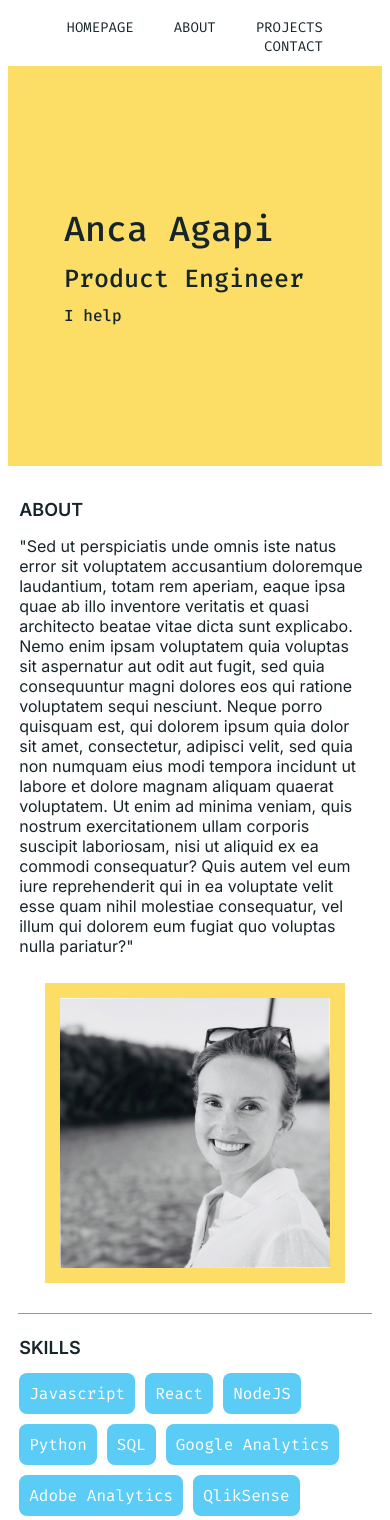
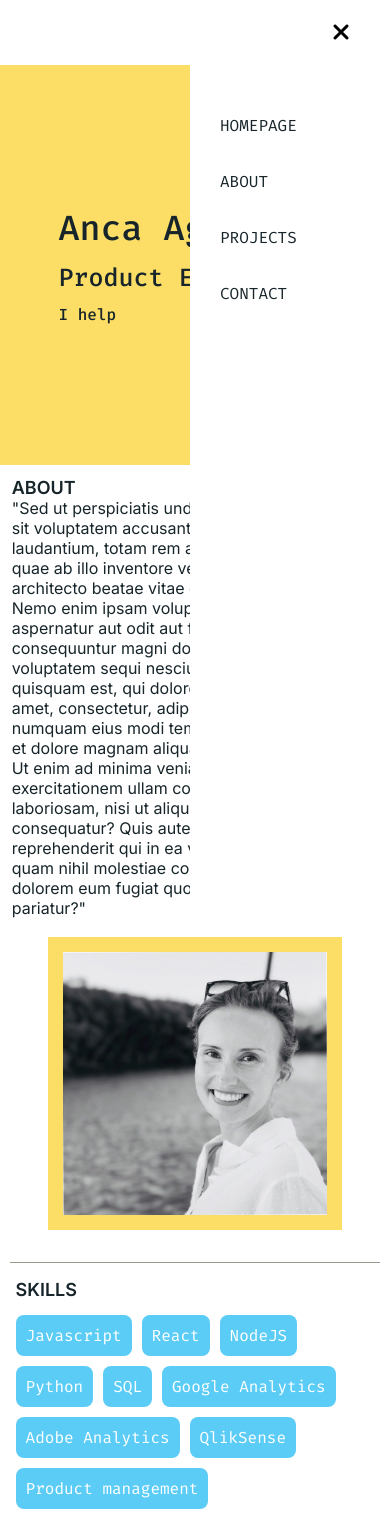
Before and after one commit to ancaagp/portfolio, a React (Create React App) app: page / in a window 390 px wide. Shown: the top 1520 px of the page. Built offline with nearby package versions, Linux system fonts and the light colour scheme.

Commit message:
added mobile responsive navbar

```diff
--- a/public/index.html
+++ b/public/index.html
@@ -7,6 +7,8 @@
     <link rel="preconnect" href="https://fonts.googleapis.com">
     <link rel="preconnect" href="https://fonts.gstatic.com" crossorigin>
     <link href="https://fonts.googleapis.com/css2?family=Fira+Code:wght@400;500;600&family=Inter:wght@300;400;600;700;800;900&family=JetBrains+Mono&family=Special+Elite&display=swap" rel="stylesheet">
+
+    <link rel="stylesheet" href="https://cdnjs.cloudflare.com/ajax/libs/font-awesome/6.4.0/css/all.min.css" integrity="sha512-iecdLmaskl7CVkqkXNQ/ZH/XLlvWZOJyj7Yy7tcenmpD1ypASozpmT/E0iPtmFIB46ZmdtAc9eNBvH0H/ZpiBw==" crossorigin="anonymous" referrerpolicy="no-referrer" />
 
 
     <meta name="viewport" content="width=device-width, initial-scale=1" />
--- a/src/App.js
+++ b/src/App.js
@@ -8,7 +8,7 @@ import './style.css';
 
 function App () {
     return (
-        <div>
+        <div className="main-container">
             <Navigation />
             <Homepage />
             <About />
--- a/src/components/About.js
+++ b/src/components/About.js
@@ -1,5 +1,6 @@
 import React from 'react';
 import anca_img from '../images/aa_li.jpeg';
+import '../style.css';
 
 function About () {
     return (
--- a/src/components/Homepage.js
+++ b/src/components/Homepage.js
@@ -1,5 +1,6 @@
-import React, { useEffect, useState } from 'react';
+import React from 'react';
 import Typewriter from '../utils/Typewriter';
+import '../style.css';
 
 function Homepage () {
     return (
--- a/src/components/Navigation.js
+++ b/src/components/Navigation.js
@@ -1,12 +1,31 @@
-import React from 'react';
+import React, { useState } from 'react';
 import { Link } from "react-scroll";
 
+
 function Navigation () {
+
+    const [showNavbar, setShowNavbar] = useState(false)
+
+    const handleShowNavbar = () => {
+      setShowNavbar(!showNavbar)
+    }
+
     return (
             <nav className="navbar">
+                {/* hamburger icon */}
+                <div id="mobile-nav" onClick={handleShowNavbar}>
+                    <i
+                        id="bars"
+                        className={ showNavbar ? "fas fa-bars" : "fas fa-times" }>
+                    </i>
+                </div>
                 <ul className="nav-menu">
-                <li>
+                    <li
+                        id="nav-menu-elements"
+                        onClick={handleShowNavbar}
+                        className={showNavbar ? "#nav-menu-elements active" : "#nav-menu-elements"}>
                         <Link
+                            onClick={handleShowNavbar}
                             activeClass="active"
                             to="homepage"
                             spy={true}
@@ -15,6 +34,7 @@ function Navigation () {
                                 Homepage
                         </Link>
                         <Link
+                            // onClick={handleShowNavbar}
                             activeClass="active"
                             to="about"
                             spy={true}
@@ -23,6 +43,7 @@ function Navigation () {
                                 About
                         </Link>
                         <Link
+                            onClick={handleShowNavbar}
                             activeClass="active"
                             to="projects"
                             spy={true}
@@ -31,6 +52,7 @@ function Navigation () {
                                 Projects
                         </Link>
                         <Link
+                            onClick={handleShowNavbar}
                             activeClass="active"
                             to="contact"
                             spy={true}
@@ -40,7 +62,6 @@ function Navigation () {
                         </Link>
                     </li>
                 </ul>
-
             </nav>
     )
 }
--- a/src/style.css
+++ b/src/style.css
@@ -1,20 +1,157 @@
 * {
+    padding: 0;
+    margin: 0;
 	box-sizing: border-box;
     /* color: #17252A; */
     /* font-family: 'Inter', sans-serif; */
     /* background-color: rgb(251, 251, 251); */
 }
 
+li {
+    list-style-type: none;
+}
+
+.main-container {
+    /* margin: 0 10vw; */
+}
+
 
  /* NAVIGATION MENU */
 
+/* .nav-menu li {
+    display: flex;
+    text-align: right;
+    justify-content: flex-end;
+    flex-direction: column;
+    margin-top: 10px;
+	text-transform: uppercase;
+}
+
+.nav-menu a {
+	color: #17252A;
+    text-decoration: none;
+    padding: 10px 20px;
+    font-family: 'Fira Code', monospace;
+    font-size: 16px;
+}
+
+.nav-menu a:hover {
+    cursor: pointer;
+} */
+
 
 .navbar {
+    background-color: white;
+    display: flex;
+    padding: 20px 40px;
+    justify-content: flex-end;
+    position: sticky;
+    top: 0;
+    z-index: 1;
+	text-transform: uppercase;
+    cursor: pointer;
+}
+
+#nav-menu-elements {
+    display: flex;
+    align-items: center;
+    justify-content: center;
+
+}
+
+#nav-menu-elements a {
+    /* padding: 0 20px; */
+    position: relative;
+    color: #17252A;
+    text-decoration: none;
+    padding: 10px 20px;
+    font-family: 'Fira Code', monospace;
+    font-size: 16px;
+
+}
+
+/* Hover effect */
+
+#nav-menu-elements a:hover,
+#nav-menu-elements a.active {
+    color: #72787a;
+    transition: 0.3s;
+}
+
+
+
+
+/*
+#nav-menu-elements a:hover {
+    cursor: pointer;
+} */
+
+/* ------------------------ */
+
+
+#mobile-nav {
+    display: none;
+}
+
+#mobile-nav i {
+    color: black;
+}
+
+/* .nav-menu-mobile {
+    display: flex;
+    align-items: center;
+    justify-content: center;
+    padding: 20px 80px;
+}
+
+.nav-menu-mobile a {
+    padding: 0 20px;
+    position: relative;
+} */
+
+@media screen and (max-width: 700px) {
+    #nav-menu-elements {
+        display: flex;
+        flex-direction: column;
+        align-items: flex-start;
+        justify-content: flex-start;
+        position: fixed;
+        top: 65px;
+        right: 0px;
+        width: 200px;
+        height: 100vh;
+        background-color: white;
+        padding: 40px 0 0 10px;
+        transition: 0.3s ease-in-out;
+        z-index: 1;
+    }
+
+    #nav-menu-elements.active {
+        right: -300px;
+    }
+
+    #nav-menu-elements a {
+        margin-bottom: 15px;
+    }
+
+    #mobile-nav {
+        display: block;
+    }
+
+    #mobile-nav i {
+        font-size: 24px;
+    }
+
+}
+
+
+/* .navbar {
 	padding: 10px 15px;
 	text-transform: uppercase;
 	display: block;
     text-align: right;
  }
+
 
 ul {
     margin: 0;
@@ -27,22 +164,21 @@ a {
     text-decoration: none;
     padding: 10px 20px;
     font-family: 'Fira Code', monospace;
-    font-size: 14px;
+    font-size: 16px;
 }
 
 a:hover {
-	/* color: #5bccf6; */
     cursor: pointer;
 }
 
 .navbar ul li:last-child {
     margin-right: 7%;
-  }
+  }  */
 
 
 /* Underline fill in navigation menu items */
 
-nav ul li a,
+/* nav ul li a,
 nav ul li a:after,
 nav ul li a:before {
   transition: all .5s;
@@ -52,7 +188,8 @@ nav.navbar ul li a {
   position: relative;
 }
 
-nav.navbar ul li a:after {
+nav.navbar ul li a:after,
+nav.navbar ul li a.active:after {
   position: absolute;
   bottom: 0;
   left: 0;
@@ -65,84 +202,38 @@ nav.navbar ul li a:after {
   height: 5px;
 }
 
-nav.navbar ul li a:hover:after {
+nav.navbar ul li a:hover:after,
+nav.navbar ul li a.active:after {
   width: 70%;
+} */
+
+
+/* MOBILE NAV */
+
+/* #mobile-nav {
+    display: none;
 }
 
+#mobile-nav i {
+    color: white;
+}
+
+@media screen and (max-width: 700px) {
+    .nav-menu {
+        display: flex;
+        flex-direction: column;
+        align-items: flex-start;
+        justify-content: flex-start;
+        position: fixed;
+    }
+} */
+
+/* //////////////////////////// */
 
 h1 {
     font-weight: 600;
     font-size: 18px;
 }
-
-
-    /* display: flex;
-    justify-content: space-between;
-    align-items: center;
-    padding: 1rem 1.5rem; */
-
-
-/* .hamburger {
-    display: none;
-}
-
-.bar {
-    display: block;
-    width: 25px;
-    height: 3px;
-    margin: 5px auto;
-    -webkit-transition: all 0.3s ease-in-out;
-    transition: all 0.3s ease-in-out;
-    background-color: #101010;
-}
-
-.nav-menu {
-    display: flex;
-    justify-content: space-between;
-    align-items: center;
-} */
-
-/* =================================
-  Media Queries
-==================================== */
-
-/*
-@media (min-width: 769px) {
-	.navbar{
-		display: flex;
-	}
-
-} */
-/*
-@media only screen and (max-width: 768px) {
-    .nav-menu {
-        position: fixed;
-        left: -100%;
-        top: 5rem;
-        flex-direction: column;
-        background-color: #fff;
-        width: 100%;
-        border-radius: 10px;
-        text-align: center;
-        transition: 0.3s;
-        box-shadow:
-            0 10px 27px rgba(0, 0, 0, 0.05);
-    }
-
-    .nav-menu.active {
-        left: 0;
-    }
-
-    a {
-        margin: 2.5rem 0;
-    }
-
-    .hamburger {
-        display: block;
-        cursor: pointer;
-    }
-
-} */
 
 
 
@@ -202,7 +293,7 @@ span {
     align-items: center;
     /* justify-content: space-around; */
     flex-direction: column;
-    margin: 10px 0px;
+    margin: 3vw;
     font-family: 'Inter', sans-serif;
     color: #17252A;
 
@@ -210,13 +301,14 @@ span {
 
 .about-me {
     flex: 2;
-    margin: 3%;
+    /* margin: 3%; */
 }
 
 .profile-image-container {
     flex: 1;
     display: flex;
     justify-content: center;
+    margin: 5vw 0 0 0;
 }
 
 .profile-image {
@@ -226,6 +318,13 @@ span {
     margin-bottom: 20px;
 }
 
+.skills-edu-section {
+    display: flex;
+    margin: 4vw;
+    flex-direction: column;
+    font-family: 'Inter', sans-serif;
+    color: #17252A;
+}
 
 .skills-title {
     margin-bottom: 15px;
@@ -235,13 +334,7 @@ span {
     margin-bottom: 15px;
 }
 
-.skills-edu-section {
-    margin: 3%;
-    display: flex;
-    flex-direction: column;
-    font-family: 'Inter', sans-serif;
-    color: #17252A;
-}
+
 
 
 .skills {
@@ -300,24 +393,73 @@ span {
 
 @media (min-width: 780px) {
 
+    /* .nav-menu li {
+        display: flex;
+        flex-direction: row;
+    }
+
+    .navbar ul li:last-child {
+        margin-right: 7%;
+    } */
+
     .navbar {
         /* Sticky navbar */
-        background-color: white;
+        /* background-color: white;
         position: sticky;
         top: 0;
-        z-index: 1;
-     }
+        z-index: 1; */
+    }
+
+
+
+     /* Underline fill in navigation menu items */
+
+    /* nav ul li a,
+    nav ul li a:after,
+    nav ul li a:before {
+    transition: all .5s;
+    }
+
+    nav.navbar ul li a {
+    position: relative;
+    }
+
+    nav.navbar ul li a:after,
+    nav.navbar ul li a.active:after {
+    position: absolute;
+    bottom: 0;
+    left: 0;
+    right: 0;
+    margin: auto;
+    width: 0%;
+    content: '.';
+    color: transparent;
+    background: #5bccf6;
+    height: 5px;
+    }
+
+    nav.navbar ul li a:hover:after,
+    nav.navbar ul li a.active:after {
+    width: 70%;
+    } */
+
+
+
 
     .bio {
+        margin: 2vw 10vw;
         display: flex;
         justify-content: space-between;
         flex-direction: row;
         flex-wrap: wrap;
     }
 
+    .profile-image-container {
+        margin: 0;
+    }
 
     .profile-image {
-        max-width: 70%;
+        max-width: 60%;
         /* justify-content: flex-end; */
         display: block;
         /* align-items: flex-end; */
@@ -328,7 +470,7 @@ span {
     }
 
     .skills-edu-section {
-        margin: 3%;
+        margin: 2vw 10vw;;
         display: flex;
         flex-direction: row;
     }
@@ -361,12 +503,3 @@ span {
     }
 
 }
-/*
-@media screen and (max-width: 780px)  {
-    .line-break { display: none; }
-} */
-
-/*
-@media screen and (max-width: 780px)  {
-    .line-break { display: none; }
-} */
```
Lines whose indentation alone changed are shown as unchanged.
